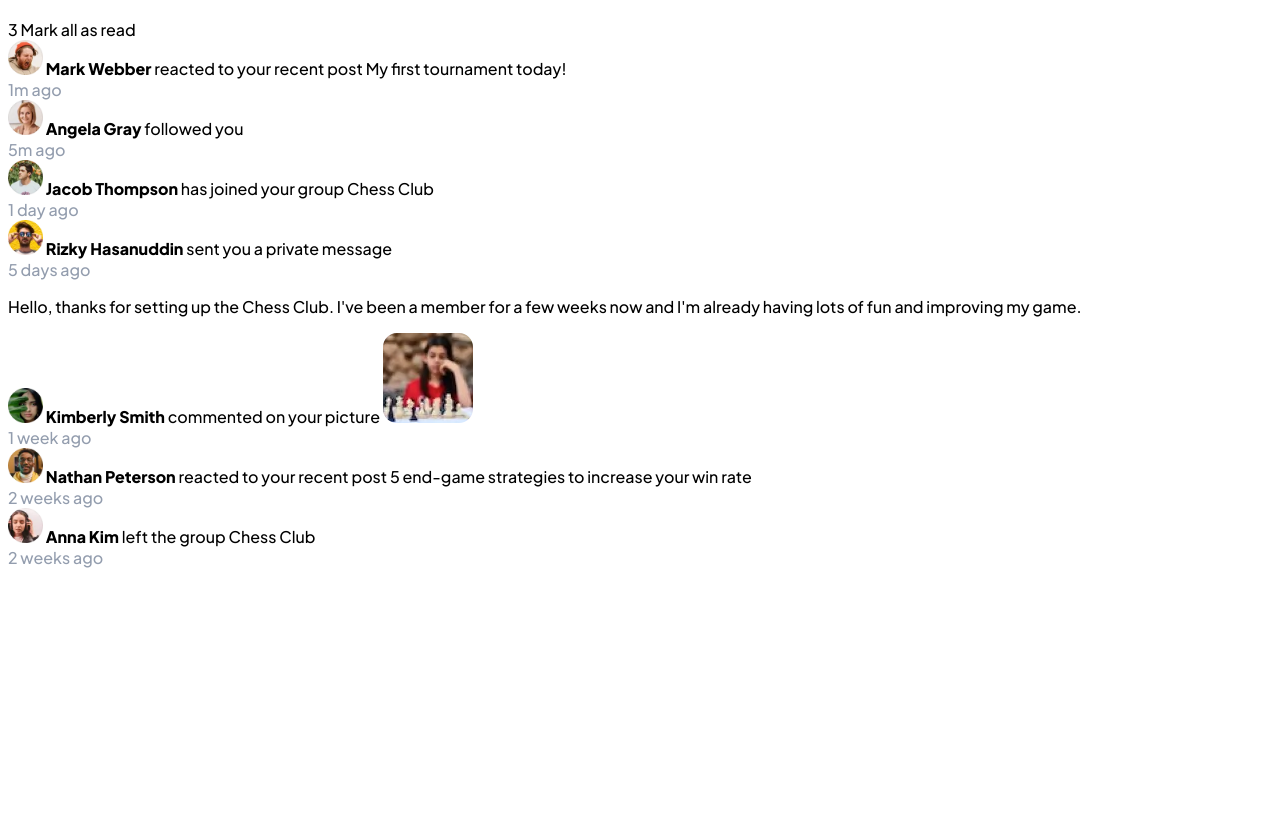
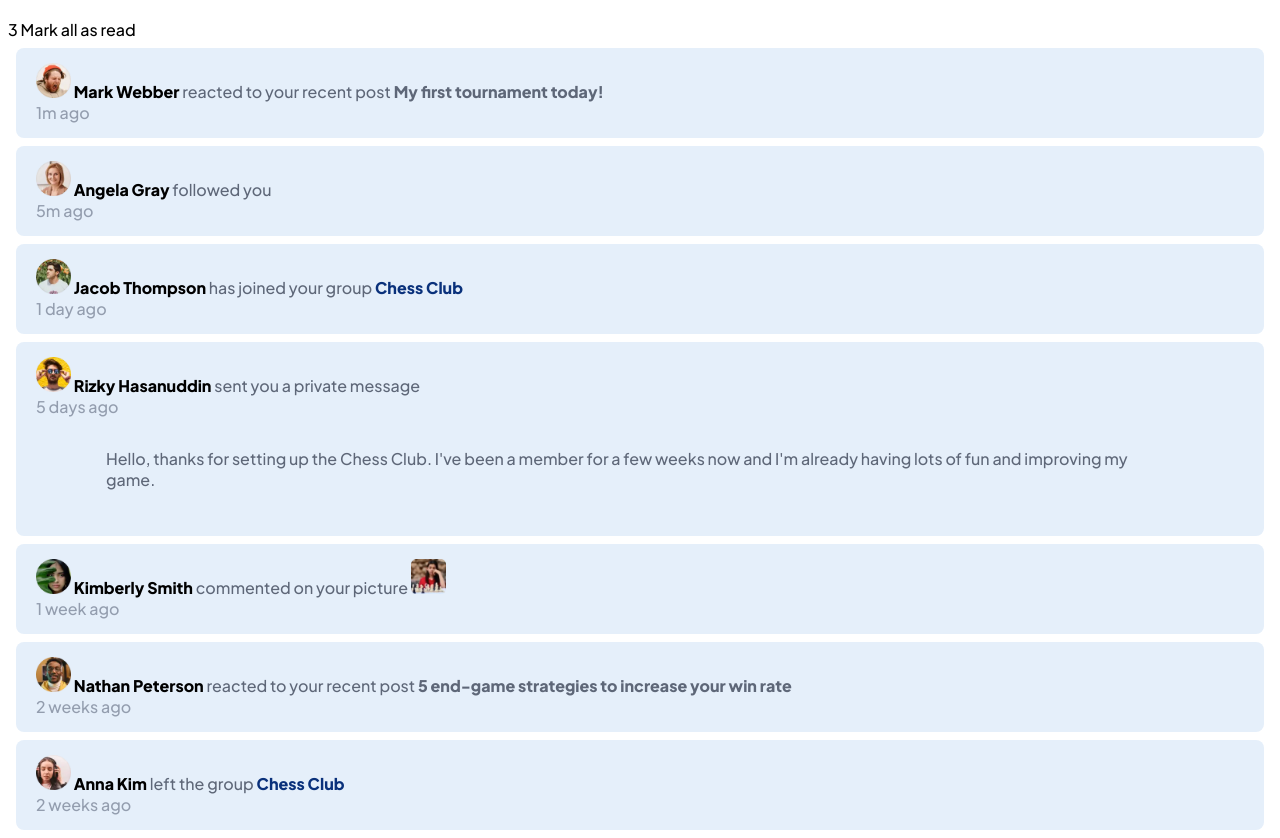
Before and after one commit to LBuchananCates/notifications-page, a plain HTML site: page index.html in a window 1280 px wide. Shown: the part 64-902 px from the top of the page. Before the commit the page ends 800 px from the top, so only its background shows below. Drawn offline with Linux system fonts and the light colour scheme.

Commit message:
adds notif bg colors, styles usernames, avatars, text colors, images, club names

```diff
--- a/notifications.css
+++ b/notifications.css
@@ -11,14 +11,16 @@ h1 {
   font-size: 800;
 }
 
-.notification {
+.notification-container {
   color: hsl(219, 12%, 42%);
   background-color: hsl(211, 68%, 94%);
   margin: inherit;
   border-radius: 8px;
+  padding: 15px 20px;
 }
 
-.avatar {
+.avatar,
+.woman-playing-chess {
   width: 35px;
 }
 
@@ -35,3 +37,19 @@ h1 {
 .time-stamp {
   color: hsl(219, 14%, 63%);
 }
+
+.notification-highlights {
+  cursor: pointer;
+  font-weight: bold;
+}
+
+.club-name {
+  color: hsl(219, 85%, 26%);
+  font-weight: bold;
+}
+
+.private-message {
+  margin: 16px 55px;
+  padding: 15px;
+  border: hsl(205, 33%, 90%);
+}
```
